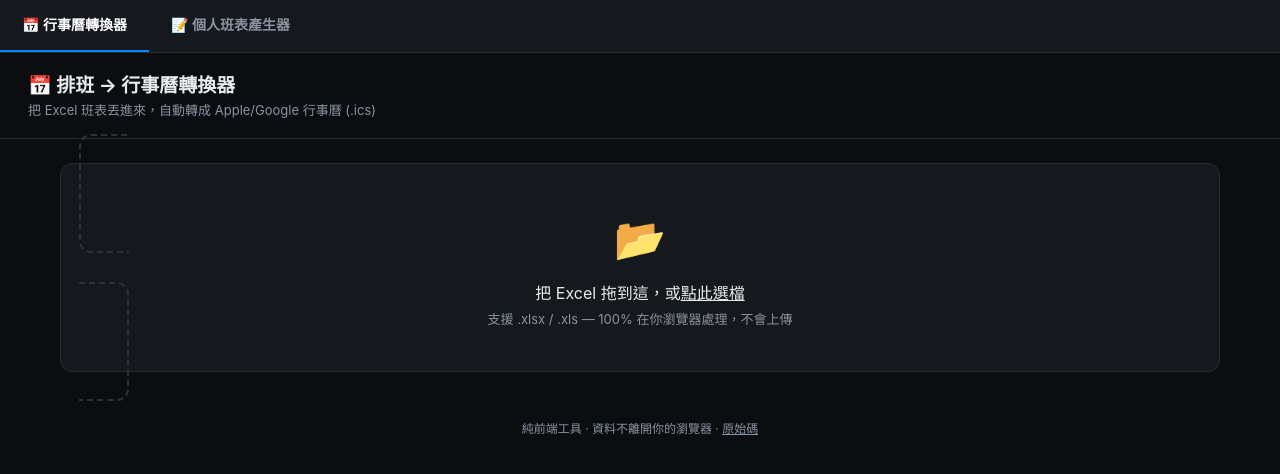
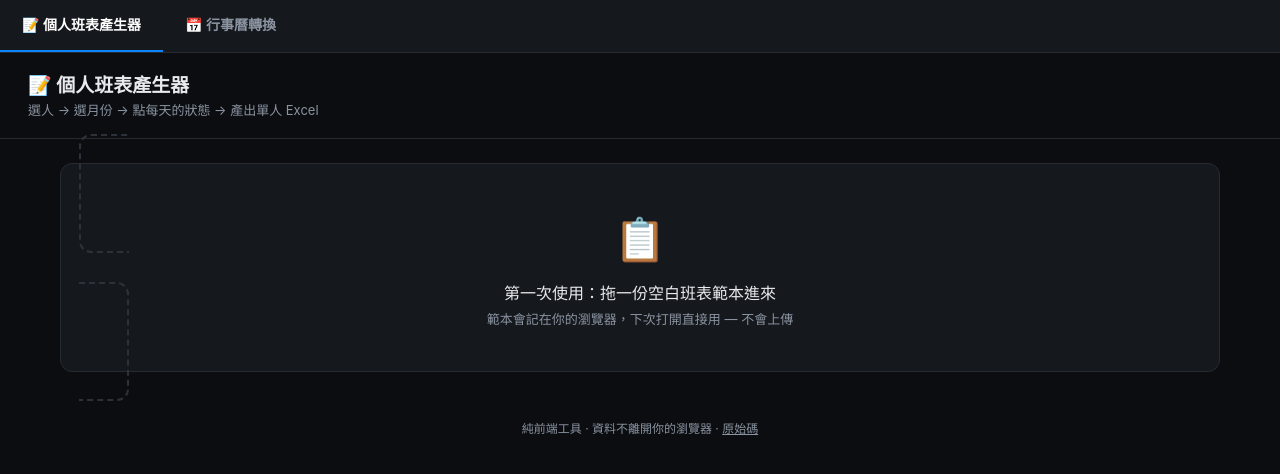
Before and after one commit to magicbrian1206-maker/schedule-to-ics, a plain HTML site: page index.html in a window 1280 px wide. Drawn offline with nearby package versions, Linux system fonts and the light colour scheme.

Commit message:
ui: 分頁順序對調(個人班表為首頁)，行事曆轉換器更名為「行事曆轉換」

```diff
--- a/index.html
+++ b/index.html
@@ -71,15 +71,15 @@
 <body>
 
 <div class="tabs">
-  <div class="tab on" data-tab="t1">📅 行事曆轉換器</div>
-  <div class="tab" data-tab="t2">📝 個人班表產生器</div>
+  <div class="tab on" data-tab="t2">📝 個人班表產生器</div>
+  <div class="tab" data-tab="t1">📅 行事曆轉換</div>
 </div>
 
 <!-- ============ TAB 1: ICS Converter ============ -->
-<section id="t1" class="tabpanel show">
+<section id="t1" class="tabpanel">
 <header>
   <div>
-    <h1>📅 排班 → 行事曆轉換器</h1>
+    <h1>📅 排班 → 行事曆轉換</h1>
     <div class="sub" id="fileinfo">把 Excel 班表丟進來，自動轉成 Apple/Google 行事曆 (.ics)</div>
   </div>
   <div style="display:flex;gap:8px">
@@ -111,7 +111,7 @@
 </section>
 
 <!-- ============ TAB 2: 個人班表產生器 ============ -->
-<section id="t2" class="tabpanel">
+<section id="t2" class="tabpanel show">
 <header>
   <div>
     <h1>📝 個人班表產生器</h1>
```
